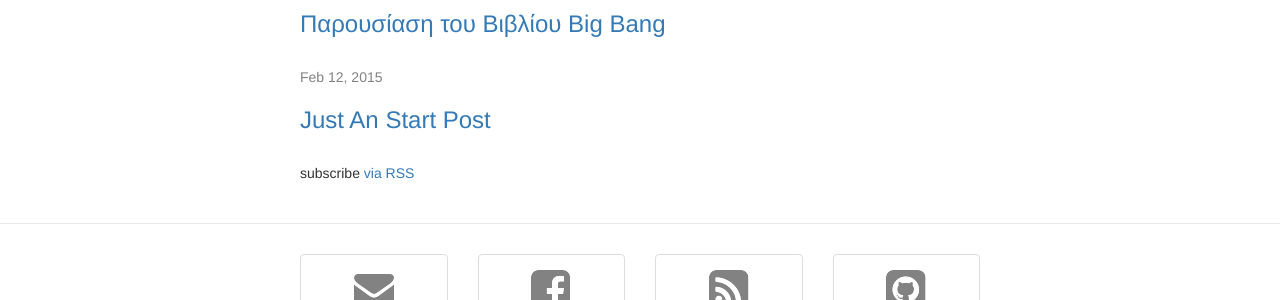
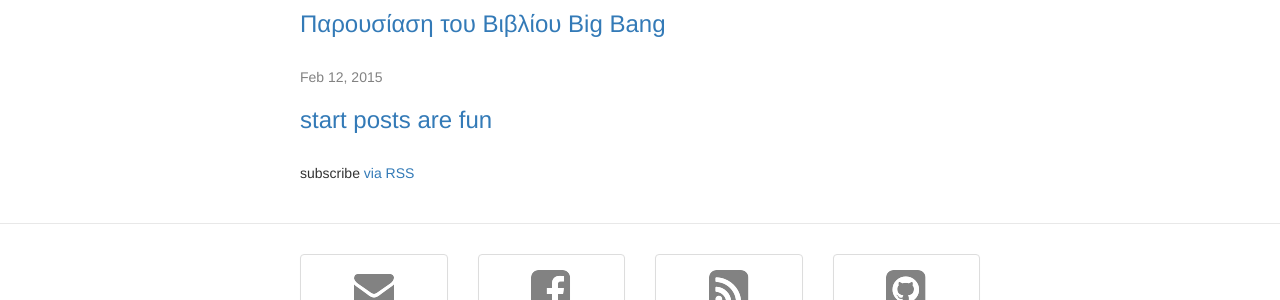
Before and after one commit to mathematicsliterature/mathematicsliterature.github.io, a Jekyll site: the page built from indexBackup.html, in a window 1280 px wide. Shown: the part 1135-1435 px from the top of the page. Built offline with Jekyll 4.4.1, drawn with Linux system fonts in a browser that asks for light colours.

Commit message:
Update 2015-2-12-just-an-start-post.md

```diff
--- a/_posts/2015-2-12-just-an-start-post.md
+++ b/_posts/2015-2-12-just-an-start-post.md
@@ -1,4 +1,5 @@
 ---
-author: me
+title: "start posts are fun"
+author: "me"
 date: 2015-2-12
 ---
```
